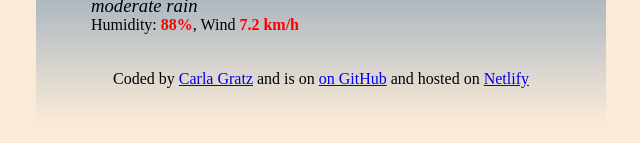
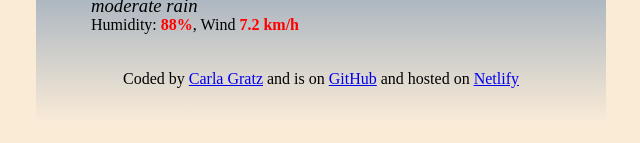
Before and after one commit to carla-g0086/My-Weather-Application-Project-CG, a website: page index.html in a window 1280 px wide. Shown: the part 239-382 px from the top of the page, without its empty margins (319-959 px from the left). Drawn offline with nearby package versions, Linux system fonts and the light colour scheme.

Commit message:
Update index.html
deleted extra words

```diff
--- a/index.html
+++ b/index.html
@@ -55,7 +55,7 @@
         Coded by
         <a href="https://github.com/carla-g0086" target="_blank">Carla Gratz</a>
         and is on
-        <a href="https://github.com/carla-g0086/My-Weather-Application-Project-CG" target="_blank"> on GitHub</a> and hosted on
+        <a href="https://github.com/carla-g0086/My-Weather-Application-Project-CG" target="_blank"> GitHub</a> and hosted on
         <a href="https://weather-app-made-easy.netlify.app/" target="_blank"> Netlify</a>
       </footer>
     </div>
```
